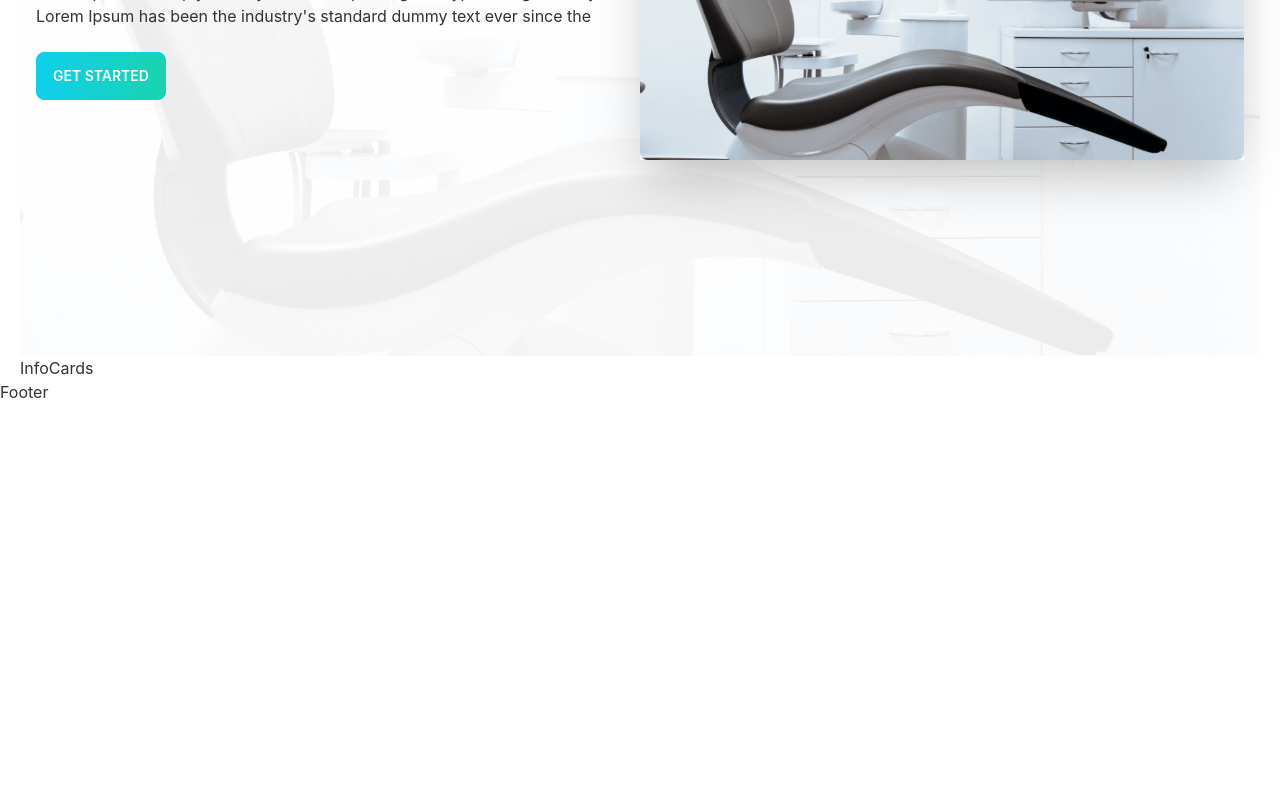
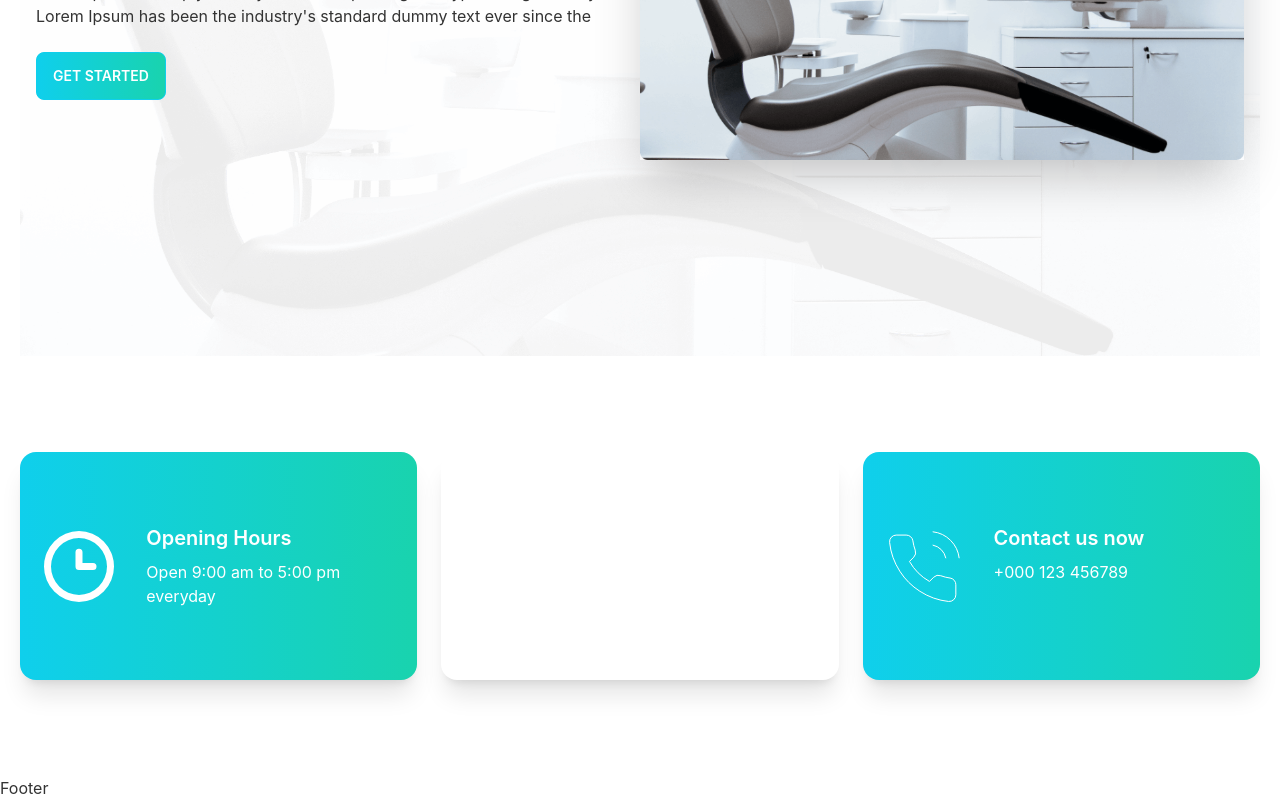
Before and after one commit to mohammedtakbir/doctors-portal-client, a React (Create React App) app: page / in a window 1280 px wide. Shown: the part 461-1261 px from the top of the page. Before the commit the page ends 865 px from the top, so only its background shows below. Built offline with nearby package versions, Linux system fonts and the light colour scheme.

Commit message:
info cards added

```diff
--- /dev/null
+++ b/src/Pages/InfoCards/InfoCard.js
@@ -0,0 +1,20 @@
+import React from 'react';
+
+const InfoCard = ({card}) => {
+    const {name, description, icon, bgClass} = card;
+    return (
+        <>
+            <div className={`card card-side bg-base-100 shadow-xl px-6 py-10 ${bgClass} text-white`}>
+                <figure>
+                    <img src={icon} alt="Movie" />
+                </figure>
+                <div className="card-body">
+                    <h2 className="card-title">{name}</h2>
+                    <p>{description}</p>
+                </div>
+            </div>
+        </>
+    );
+};
+
+export default InfoCard;
--- a/src/Pages/InfoCards/InfoCards.js
+++ b/src/Pages/InfoCards/InfoCards.js
@@ -1,9 +1,43 @@
 import React from 'react';
+import clock from '../../assets/icons/clock.svg'
+import marker from '../../assets/icons/marker.svg'
+import phone from '../../assets/icons/phone.svg'
+import InfoCard from './InfoCard';
 
 const InfoCards = () => {
+
+    const cardData = [
+        {
+            id: 1,
+            name: 'Opening Hours',
+            description: 'Open 9:00 am to 5:00 pm everyday',
+            icon: clock,
+            bgClass: 'bg-gradient-to-r from-primary to-secondary'
+        },
+        {
+            id: 2,
+            name: 'Visit our location',
+            description: 'Brooklyn, NY 10036, United States',
+            icon: marker,
+            bgClass: 'bg-accent'
+        },
+        {
+            id: 3,
+            name: 'Contact us now',
+            description: '+000 123 456789',
+            icon: phone,
+            bgClass: 'bg-gradient-to-r from-primary to-secondary'
+        }
+    ];
+
     return (
-        <div>
-            <h2>InfoCards</h2>
+        <div className='grid lg:grid-cols-3 md:grid-cols-2 grid-cols-1 gap-6 py-24'>
+            {
+                cardData.map(card => <InfoCard
+                    key={card.id}
+                    card={card}
+                />)
+            }
         </div>
     );
 };
```
